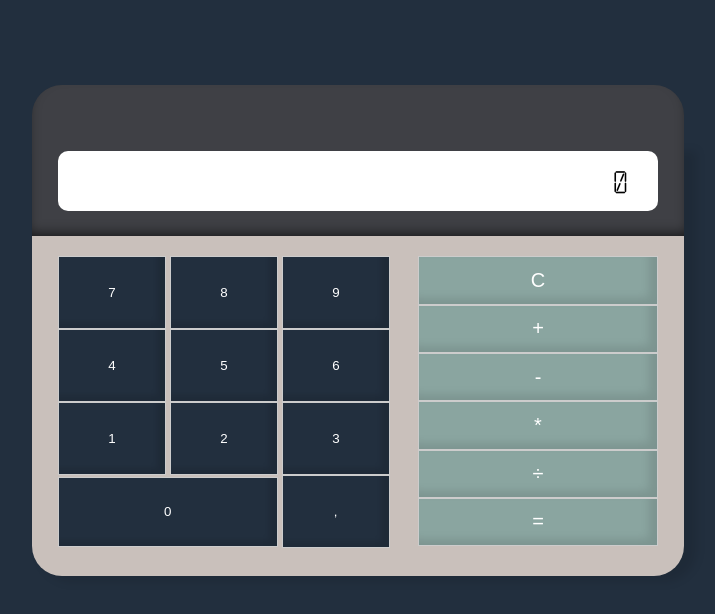
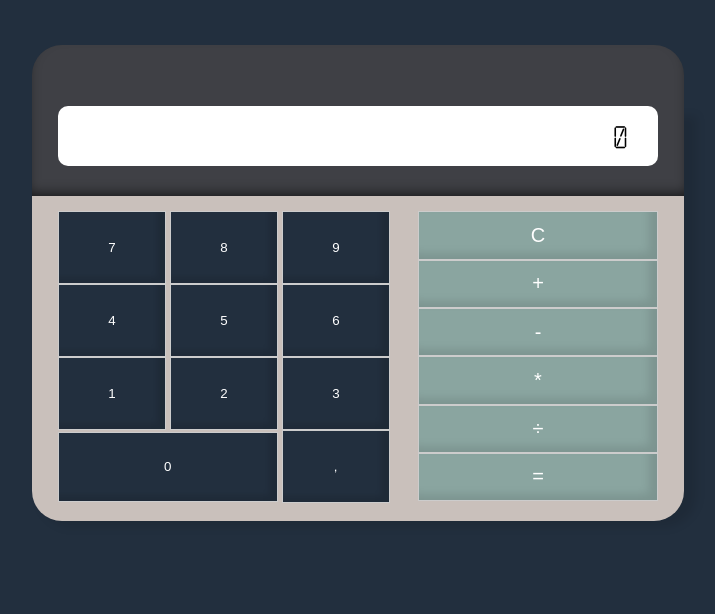
Before and after one commit to Luiz-Siqueira/calculadora_simples, a plain HTML site: page index.html in a window 1280 px wide. Shown: the whole page, without its empty margins (282-997 px from the left). Drawn offline with Linux system fonts and the light colour scheme; files whose address does not match are found by name.

Commit message:
Update style.css

```diff
--- a/style.css
+++ b/style.css
@@ -30,7 +30,7 @@ body{
     max-width: 600px;
     height:100px;
     position: relative;
-    top:85px;
+    top:45px;
     margin:0 auto;
     padding:2%;
     z-index: 1;
@@ -50,7 +50,7 @@ section.wrapper-calculadora{
     max-width: 600px;
     background-color: #C9C0BB;
     margin:0 auto;
-    padding:30px 2%;
+    padding:20px 2%;
     -webkit-border-bottom-right-radius: 30px;
     -webkit-border-bottom-left-radius: 30px;
     -moz-border-radius-bottomright: 30px;
@@ -60,6 +60,8 @@ section.wrapper-calculadora{
     -webkit-box-shadow: 10px 3px 10px 3px rgba(0,0,0,0.1);
     -moz-box-shadow: 10px 3px 10px 3px rgba(0,0,0,0.1);
     box-shadow: 10px 3px 10px 3px rgba(0,0,0,0.1);
+    position: relative;
+    bottom:35px;
 }
 .numeros-space{
     float:left;
@@ -139,6 +141,7 @@ section.wrapper-calculadora{
         height:60px;
         left:1%;
     }
+
 }
 
 @media screen and (max-width: 490px) {
```
